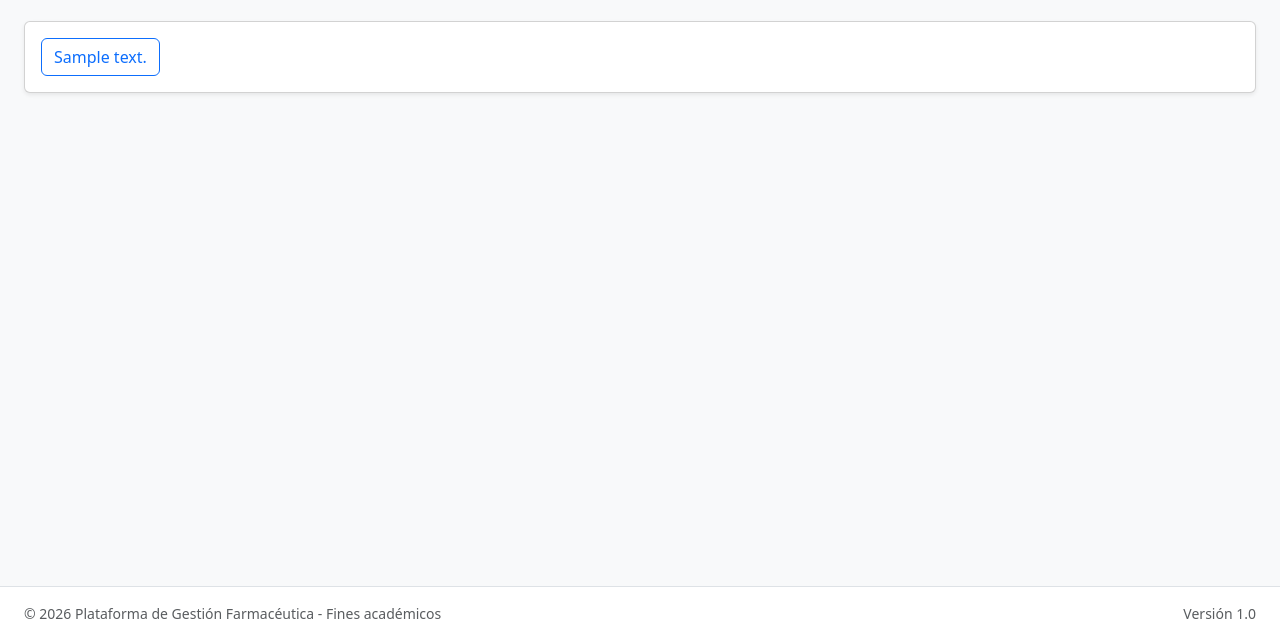
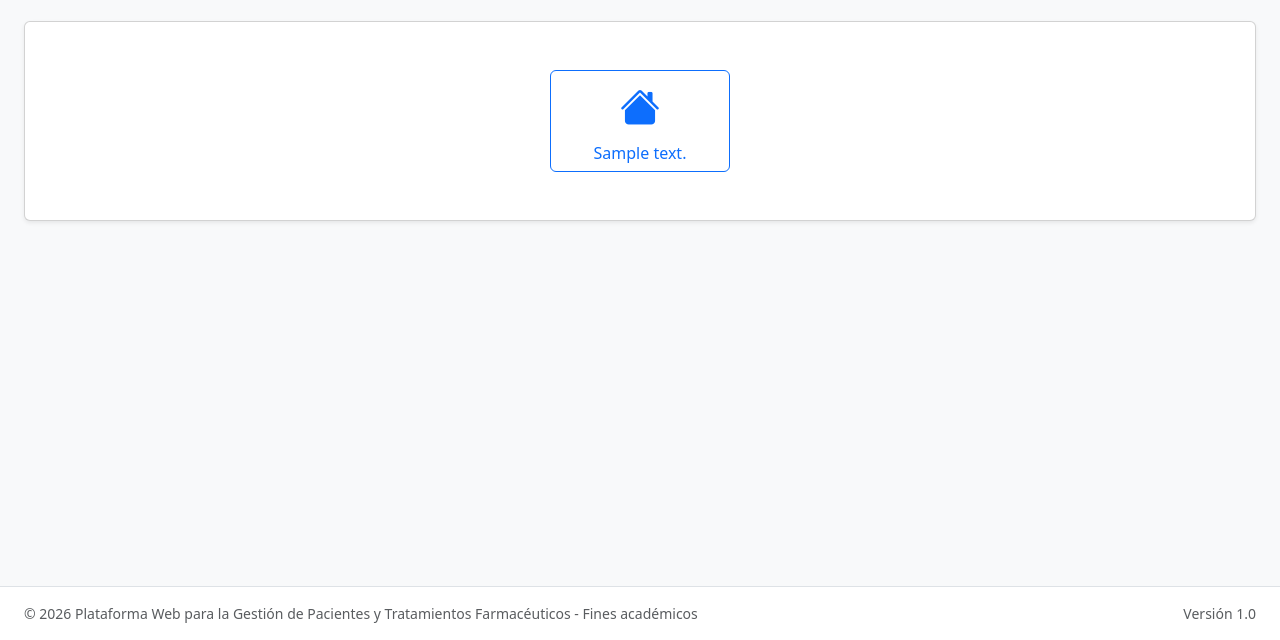
Before and after one commit to Lorena-V/Proyecto-titulo-TI, a Flask app: template app/templates/home.html in a window 1280 px wide. Shown: the part 160-800 px from the top of the page. Run offline with Flask 3, Linux system fonts and the light colour scheme; the template is opened without the code that fills it: most values are stand-ins (such as "Sample title", 1, 10 or a date in 2020); some libraries are stand-ins or nearby versions.

Commit message:
Se añaden íconos a los botones del menú y ajustando el diseño para una mejor usabilidad. Actualiza el pie de página con un nuevo texto descriptivo.

```diff
--- a/app/static/css/styles.css
+++ b/app/static/css/styles.css
@@ -3,3 +3,7 @@
   width: 220px;
   min-height: calc(100vh - 56px); /* 56px aprox altura navbar */
 }
+
+.home-menu-btn {
+  width: 180px;
+}
--- a/app/templates/base.html
+++ b/app/templates/base.html
@@ -41,7 +41,7 @@
     <footer class="bg-white border-top mt-auto">
         <div class="container-fluid px-4 py-3 d-flex justify-content-between align-items-center">
             <span class="text-muted small">
-            © 2026 Plataforma de Gestión Farmacéutica - Fines académicos
+            © 2026 Plataforma Web para la Gestión de Pacientes y Tratamientos Farmacéuticos - Fines académicos
             </span>
 
             <span class="text-muted small">
--- a/app/templates/home.html
+++ b/app/templates/home.html
@@ -11,10 +11,20 @@
   </div>
 
   <div class="card shadow-sm">
-    <div class="card-body">
+    <div class="card-body d-flex flex-column align-items-center py-5">
+        {% set iconos = {
+          "/usuarios": "bi bi-people-fill fs-1",
+          "/reportes": "bi bi-file-earmark-bar-graph-fill fs-1",
+          "/gestion_medicamentos": "bi bi-capsule fs-1",
+          "/gestion_recetas": "bi bi-prescription2 fs-1",
+          "/gestion_pacientes": "bi bi-person-vcard fs-1",
+        } %}
         <div class="d-flex flex-wrap gap-3">
         {% for texto, link in menu %}
-        <a class="btn btn-outline-primary" href="{{ link }}">{{ texto }}</a>
+        <a class="btn btn-outline-primary d-flex flex-column align-items-center gap-1 home-menu-btn" href="{{ link }}">
+          <i class="{{ iconos.get(link, 'bi bi-house-fill') }} fs-1"></i>
+          <span>{{ texto }}</span>
+        </a>
         {% endfor %}
     </div>
 
```
